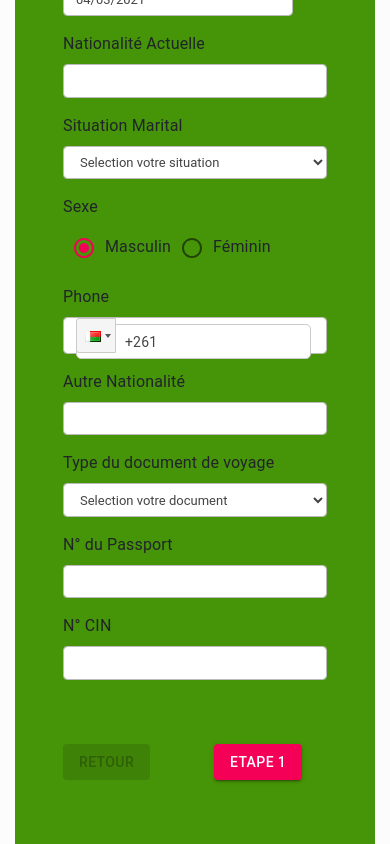
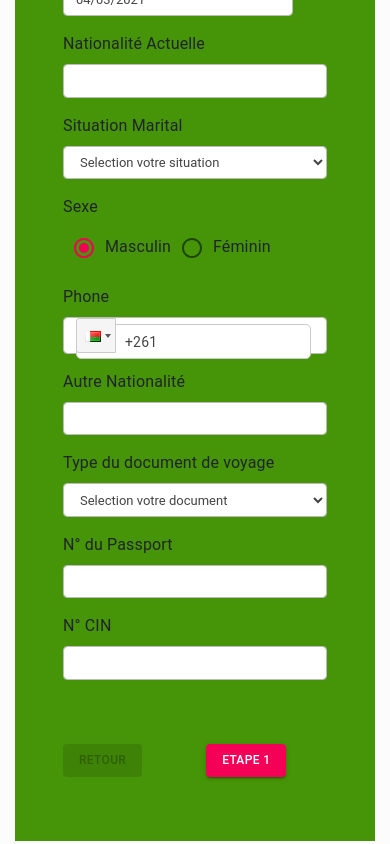
Before and after one commit to croi-recensement/api-front-croi, a React (Create React App) app: page /inscription in a window 390 px wide. Shown: the part 512-1356 px from the top of the page. Built offline with nearby package versions, Linux system fonts and the light colour scheme.

Commit message:
fix: loader

```diff
--- a/src/pages/Inscription.jsx
+++ b/src/pages/Inscription.jsx
@@ -48,23 +48,23 @@ const Inscription = (props) =>{
     const [activeStep, setActiveStep] = useState(0);
     const [loading, setLoading] = useState(false);
     const [success, setSuccess] = useState(false);
-    //const timer = React.useRef();
+    const timer = React.useRef();
 
     useEffect(() => {
       return () => {
-        //clearTimeout(timer.current);
+        clearTimeout(timer.current);
       };
     }, []);
 
     const handleNext = () => {
-      /*if (!loading) {
+      if (!loading) {
         setSuccess(false);
         setLoading(true);
         timer.current = window.setTimeout(() => {
           setSuccess(true);
           setLoading(false);
         }, 2000);
-      }*/
+      }
 
       //if(success)
         setActiveStep(prevActiveStep => prevActiveStep + 1);
--- a/src/styles/App.css
+++ b/src/styles/App.css
@@ -24,6 +24,9 @@
   .react-tel-input .form-control{
     width: 235px;
   }
+  .MuiButton-root{
+    font-size: 12px !important;
+  }
 }
 
 .App-header {
```
